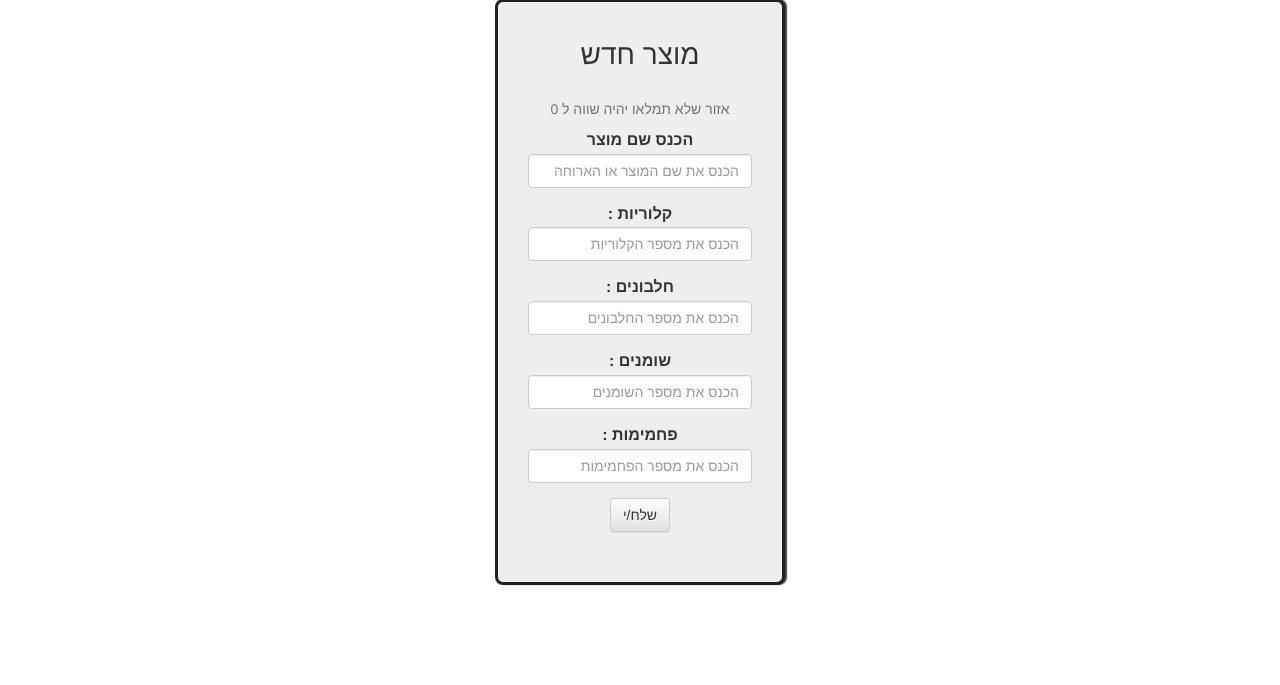
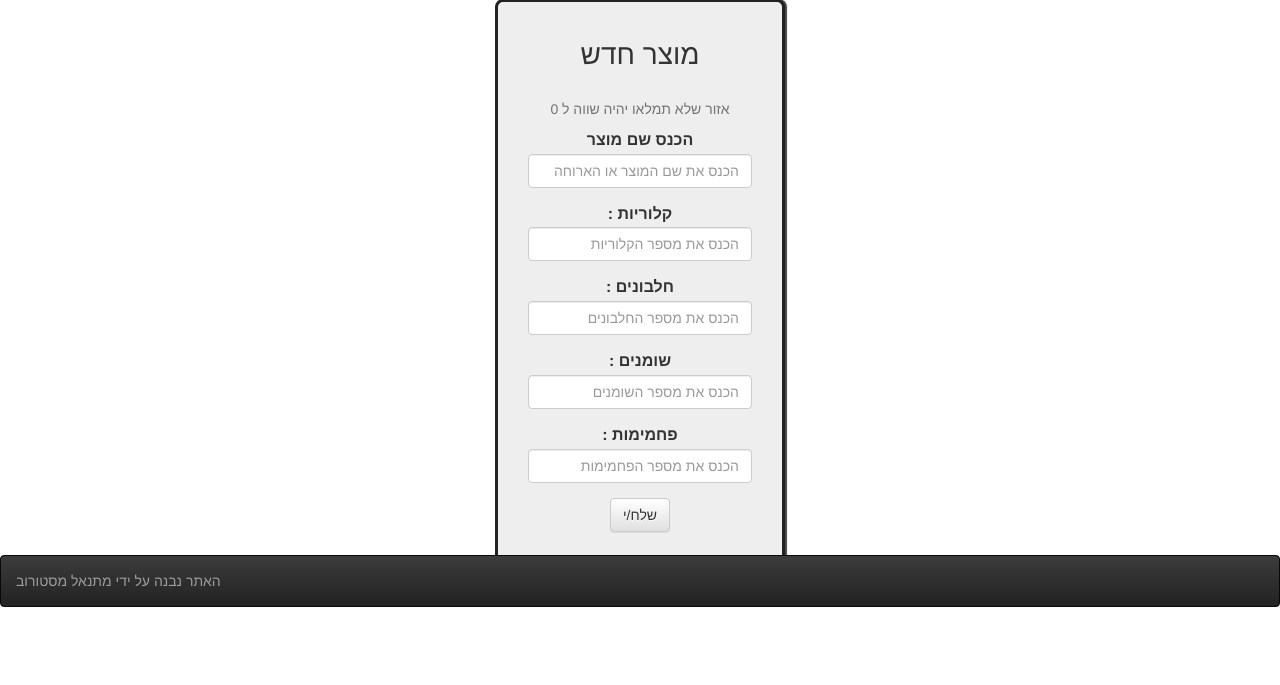
Before and after one commit to Thecink09/Calculate_Diet, a Flask app: page /food/add_food in a window 1280 px wide. Shown: the part 173-858 px from the top of the page. Run offline with Flask 2, Linux system fonts and the light colour scheme; the visitor is signed in with stand-in values (Sample User, id 1); some libraries are stand-ins or nearby versions.

Commit message:
added footer

```diff
--- a/src/static/css/main.css
+++ b/src/static/css/main.css
@@ -62,3 +62,9 @@ body{
 .invisible{
     display: none;
 }
+
+#footer{
+    position: absolute;
+    width: 100%;
+    bottom: 0px;
+}
--- a/src/templates/base.html
+++ b/src/templates/base.html
@@ -56,5 +56,11 @@
 
 {% endblock %}
 
+<footer id="footer" class="navbar navbar-inverse">
+        <p class="navbar-text">האתר נבנה על ידי
+            <span href="#" class="navbar-link" >מתנאל מסטורוב</span>
+        </p>
+</footer>
+
 </body>
 </html>
```
